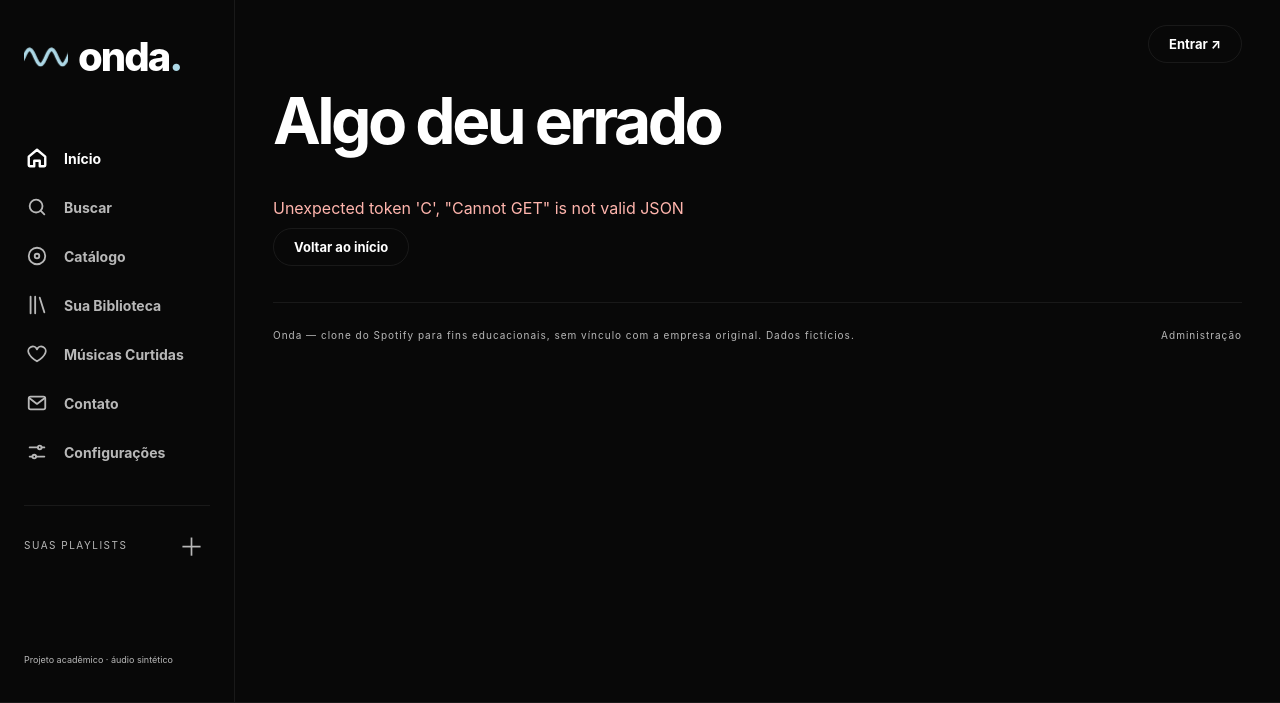
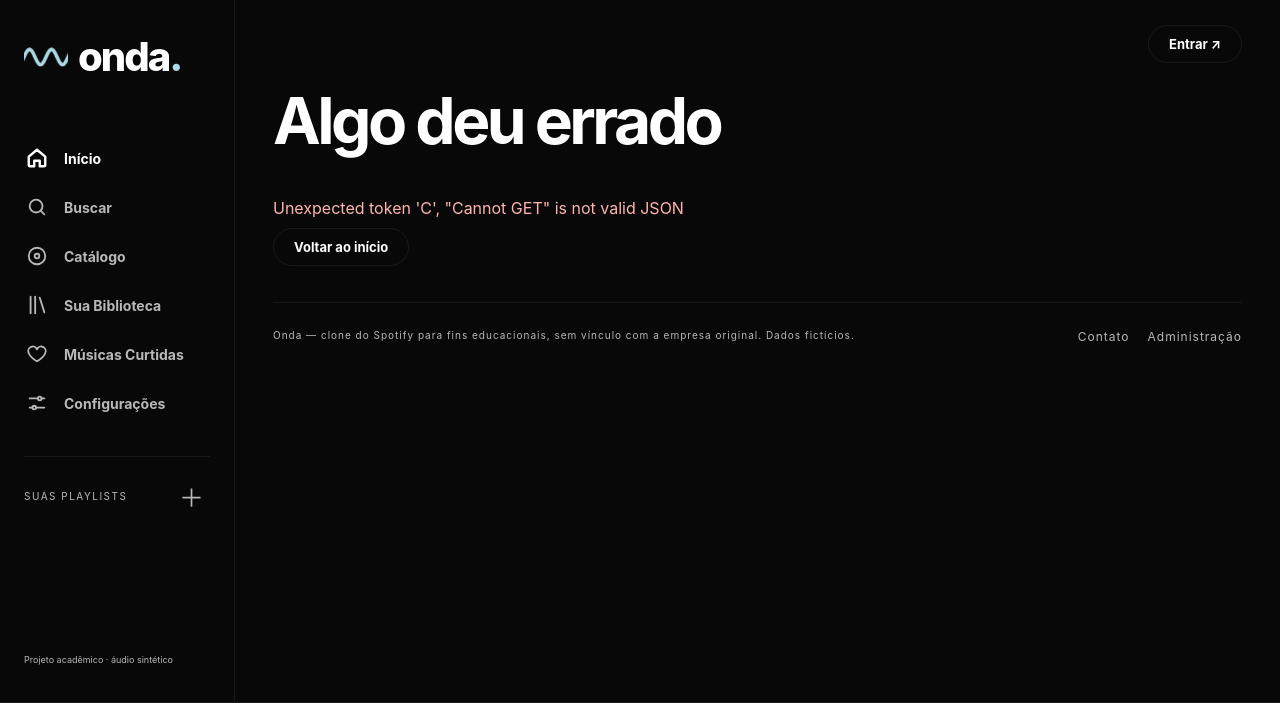
Before and after one commit to Vicente-PIlonetto/DWI-Onda-music, a PHP site: page / in a window 1280 px wide. Shown: the top 703 px of the page. Run offline with PHP 8.4, Linux system fonts and the light colour scheme.

Commit message:
fix: contato como link no rodapé, fora do menu principal

```diff
--- a/frontend/css/layout.css
+++ b/frontend/css/layout.css
@@ -676,3 +676,8 @@ dialog[open]::backdrop { animation: fade .2s ease-out; }
   .shortcut img { width: 56px; height: 56px; }
   .shortcut-play { display: none; }
 }
+
+/* Rodapé: links secundários (contato e administração). */
+.footer-links { display: flex; gap: 18px; flex-wrap: wrap; }
+.footer-links a { color: var(--muted); font-size: 12px; }
+.footer-links a:hover { color: var(--text); text-decoration: underline; }
--- a/frontend/index.html
+++ b/frontend/index.html
@@ -24,7 +24,6 @@
         ><a href="#/catalog"><svg class="nav-icon" viewBox="0 0 24 24" stroke="currentColor" stroke-width="2" stroke-linecap="round" stroke-linejoin="round" fill="none" aria-hidden="true"><circle cx="12" cy="12" r="9"/><circle cx="12" cy="12" r="2.5"/></svg><span>Catálogo</span></a
         ><a href="#/library"><svg class="nav-icon" viewBox="0 0 24 24" stroke="currentColor" stroke-width="2" stroke-linecap="round" stroke-linejoin="round" fill="none" aria-hidden="true"><path d="M5 3v18M10 3v18M15 4l5 16"/></svg><span>Sua Biblioteca</span></a
         ><a href="#/likes"><svg class="nav-icon" viewBox="0 0 24 24" stroke="currentColor" stroke-width="2" stroke-linecap="round" stroke-linejoin="round" fill="none" aria-hidden="true"><path d="M12 20s-7.5-4.6-9.2-9.4A4.9 4.9 0 0 1 12 7a4.9 4.9 0 0 1 9.2 3.6C19.5 15.4 12 20 12 20z"/></svg><span>Músicas Curtidas</span></a
-        ><a href="#/contact"><svg class="nav-icon" viewBox="0 0 24 24" stroke="currentColor" stroke-width="2" stroke-linecap="round" stroke-linejoin="round" fill="none" aria-hidden="true"><rect x="3" y="5" width="18" height="14" rx="2"/><path d="m3.5 6.5 8.5 6.5 8.5-6.5"/></svg><span>Contato</span></a
         ><a href="#/settings"><svg class="nav-icon" viewBox="0 0 24 24" stroke="currentColor" stroke-width="2" stroke-linecap="round" stroke-linejoin="round" fill="none" aria-hidden="true"><path d="M4 7h9M17 7h3M4 17h3M11 17h9"/><circle cx="15" cy="7" r="2"/><circle cx="9" cy="17" r="2"/></svg><span>Configurações</span></a>
       </nav>
       <div class="sidebar-heading">
@@ -45,7 +44,7 @@
       <main id="main" tabindex="-1"></main>
       <footer class="page-footer">
         <span class="education-notice">Onda — clone do Spotify para fins educacionais, sem vínculo com a empresa original. Dados fictícios.</span>
-        <a href="/admin/login.php" class="admin-link">Administração</a>
+        <nav class="footer-links" aria-label="Rodapé"><a href="#/contact">Contato</a><a href="/admin/login.php" class="admin-link">Administração</a></nav>
       </footer>
     </div>
     <section class="player" aria-label="Player de música">
```
